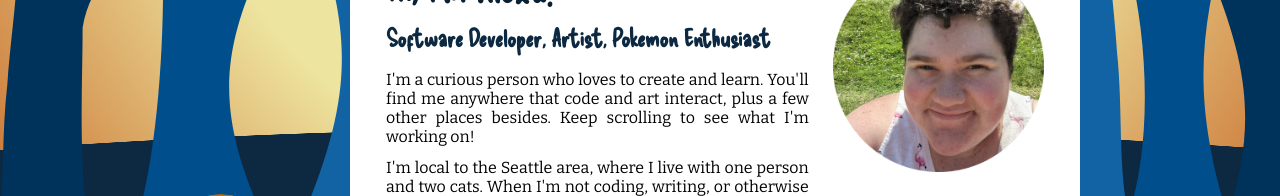
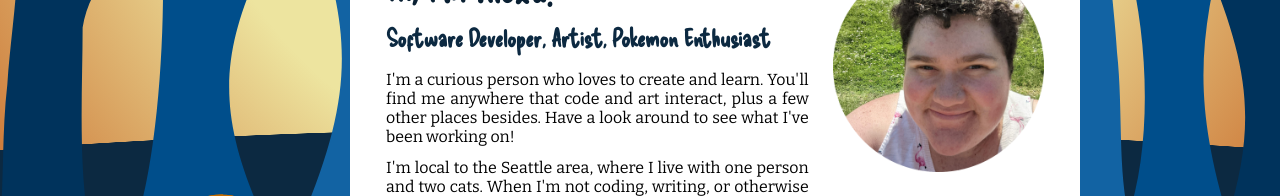
Before and after one commit to shroommu/portfolio-site-next, a Next.js app: page /home/Greeting in a window 1280 px wide. Shown: the part 289-485 px from the top of the page. Built offline with nearby package versions, Linux system fonts and the light colour scheme.

Commit message:
add hover effects to socials icons

```diff
--- a/src/components/shared/Header.js
+++ b/src/components/shared/Header.js
@@ -4,7 +4,7 @@ import Link from "next/link";
 
 import styled from "styled-components";
 import { colors } from "../constants";
-import { Icon } from "../../../public/assets/index.js";
+import { Icon as UnstyledIcon } from "../../../public/assets/index.js";
 import { MdMenu, MdClose } from "react-icons/md";
 
 import Button, { themes } from "../Button";
@@ -94,6 +94,12 @@ const Leaves = styled.div`
   }
 `;
 
+const SocialIcon = styled(UnstyledIcon)`
+  &:hover {
+    transform: translate(0, -5px) rotate(2deg);
+  }
+`;
+
 export default function Header({ location }) {
   const [showMenu, setShowMenu] = useState(false);
 
@@ -120,7 +126,7 @@ export default function Header({ location }) {
             </Button>
           </Link>
           <ExternalLink href="http://instagram.com/shroommu">
-            <Icon
+            <SocialIcon
               src="/assets/icons/icons8-instagram-64.png"
               height="48px"
               margin="0 8px 0 0"
@@ -128,7 +134,7 @@ export default function Header({ location }) {
             />
           </ExternalLink>
           <ExternalLink href="http://github.com/shroommu">
-            <Icon
+            <SocialIcon
               src="/assets/icons/icons8-github-64.png"
               height="48px"
               margin="0 8px 0 0"
@@ -136,7 +142,7 @@ export default function Header({ location }) {
             />
           </ExternalLink>
           <ExternalLink href="http://linkedin.com/in/alexa-kruckenberg">
-            <Icon
+            <SocialIcon
               src="/assets/icons/icons8-linkedin-64.png"
               height="48px"
               margin="0"
--- a/src/components/shared/index.js
+++ b/src/components/shared/index.js
@@ -1,4 +1,3 @@
-import React from "react";
 import styled from "styled-components";
 import { colors, footerHeight } from "../constants";
 import { device } from "../../constants";
--- a/src/pages/home/Greeting.js
+++ b/src/pages/home/Greeting.js
@@ -107,8 +107,8 @@ export default function Greeting() {
             <Paragraph>
               I&apos;m a curious person who loves to create and learn.
               You&apos;ll find me anywhere that code and art interact, plus a
-              few other places besides. Keep scrolling to see what I&apos;m
-              working on!
+              few other places besides. Have a look around to see what I&apos;ve
+              been working on!
             </Paragraph>
             <Paragraph>
               I&apos;m local to the Seattle area, where I live with one person
```
